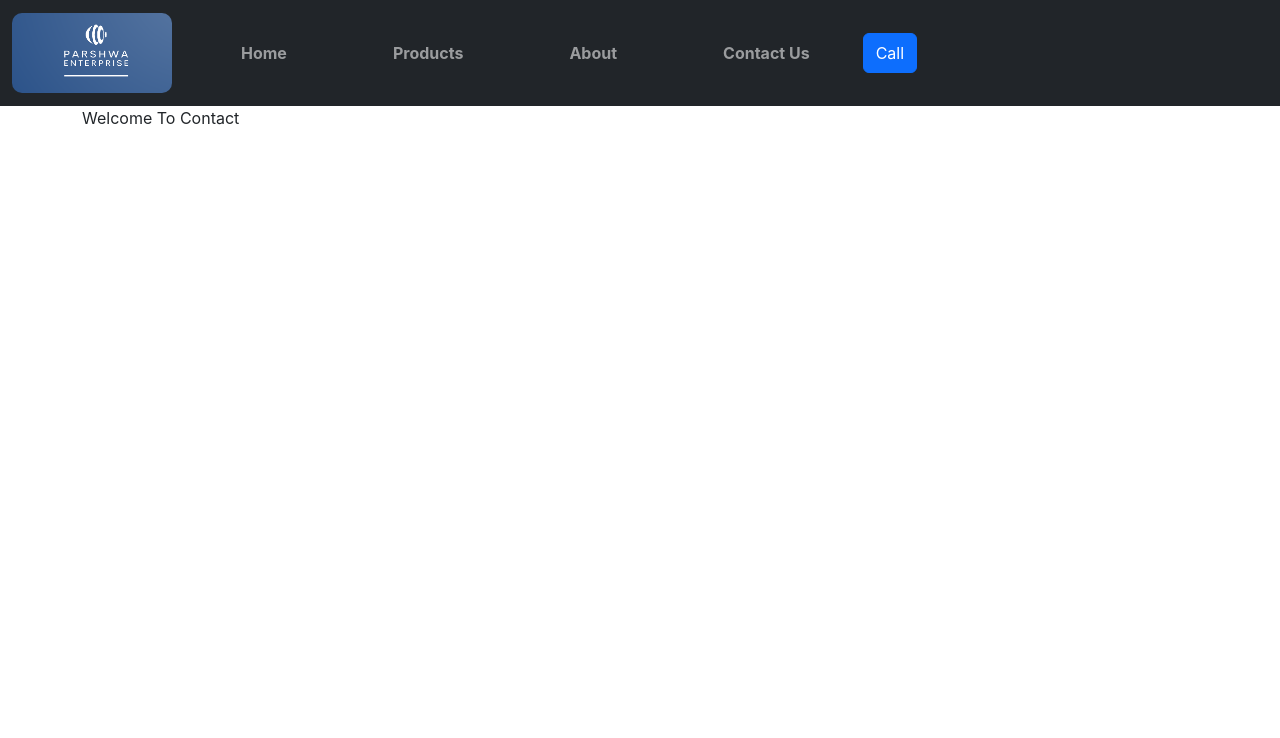
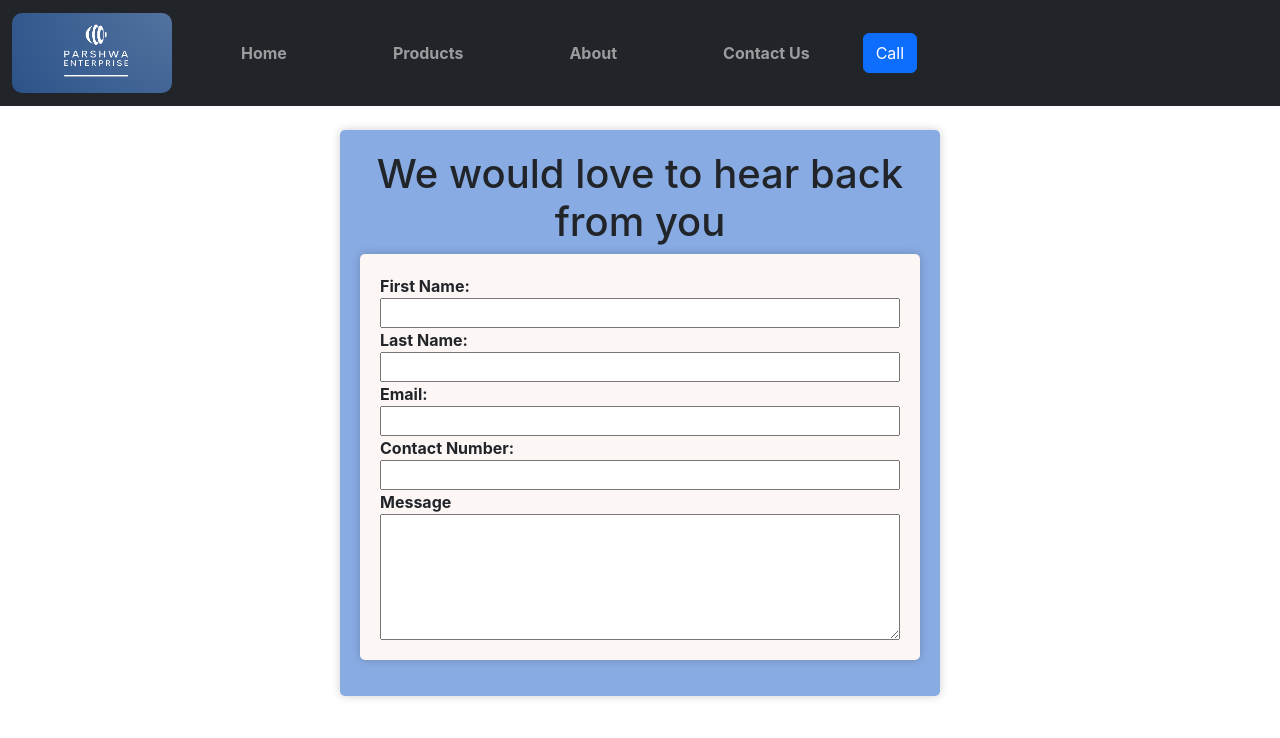
Before and after one commit to Dharmil4602/parshwa-enterprise, a React (Create React App) app: page /contact in a window 1280 px wide. Shown: the top 738 px of the page. Built offline with nearby package versions, Linux system fonts and the light colour scheme.

Commit message:
Added contact form

```diff
--- a/src/components/Contact.js
+++ b/src/components/Contact.js
@@ -1,9 +1,26 @@
-import React from 'react'
+import React from "react";
+import '../styles/contact.css'
 
 function Contact() {
   return (
-    <div>Welcome To Contact</div>
-  )
+    <div className="container contact-form my-4">
+      <h1>We would love to hear back from you</h1>
+      <form>
+        <div className="mb-3 details">
+          <label htmlFor="fname">First Name: </label>
+          <input type="text" name="fname" id="" />
+          <label htmlFor="lname">Last Name: </label>
+          <input type="text" name="lname" id="" />
+          <label htmlFor="email">Email: </label>
+          <input type="email" name="email" id="" />
+          <label htmlFor="phone">Contact Number: </label>
+          <input type="number" name="phone" id="" />
+          <label htmlFor="message">Message</label>
+          <textarea name="message" id="" cols="10" rows="5"></textarea>
+        </div>
+      </form>
+    </div>
+  );
 }
 
-export default Contact
+export default Contact;
--- /dev/null
+++ b/src/styles/contact.css
@@ -0,0 +1,31 @@
+.contact-form {
+  display: flex;
+  flex-direction: column;
+  margin: 0 auto;
+  width: 100%;
+  max-width: 600px;
+  padding: 20px;
+  background-color: #89abe3ff;
+  /* background-color: rgba(62, 61, 61, 0.995); */
+  border-radius: 5px;
+  box-shadow: 0 0 10px rgba(0, 0, 0, 0.2);
+}
+
+.contact-form h1 {
+  text-align: center;
+}
+
+.details {
+  display: flex;
+  flex-direction: column;
+  margin: 0 auto;
+  width: 100%;
+  max-width: 600px;
+  padding: 20px;
+  background-color: #fcf6f5ff;
+  /* background-color: #15f0da7e; */
+  /* background-color: rgba(242, 247, 207, 0.93); */
+  border-radius: 5px;
+  box-shadow: 0 0 10px rgba(0, 0, 0, 0.2);
+  font-weight: bold;
+}
```
